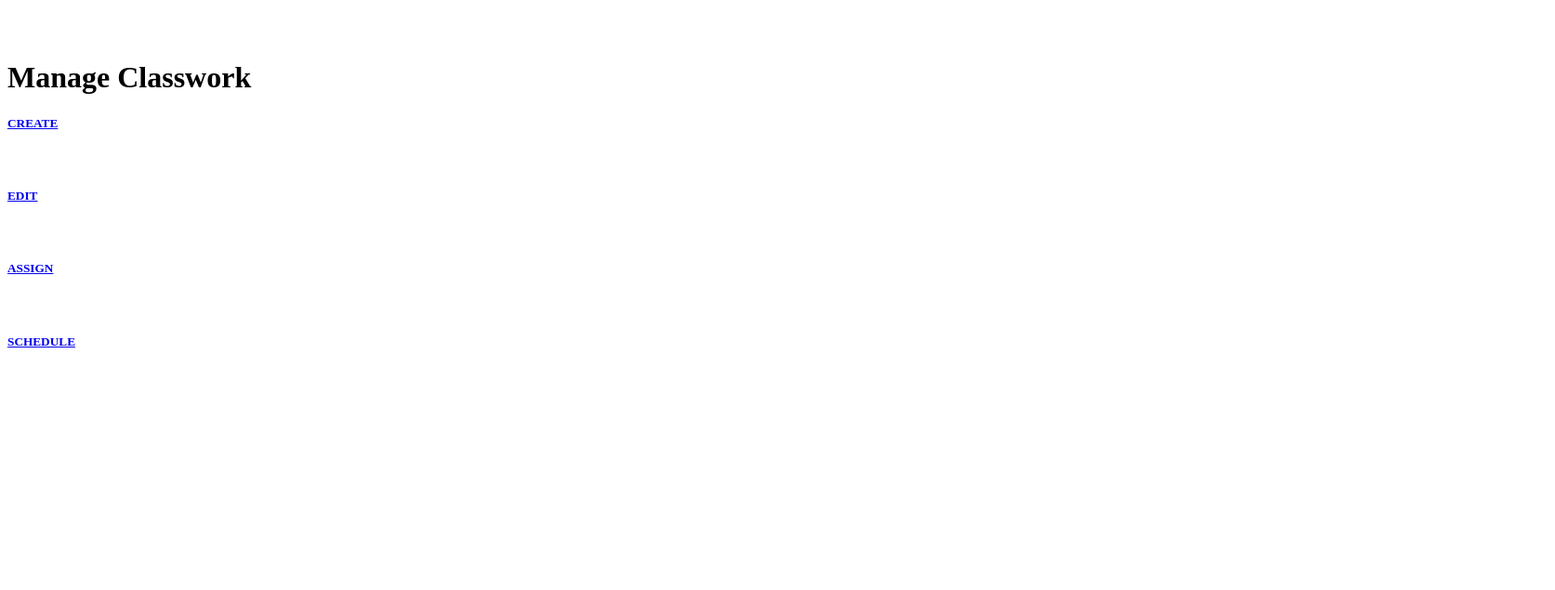
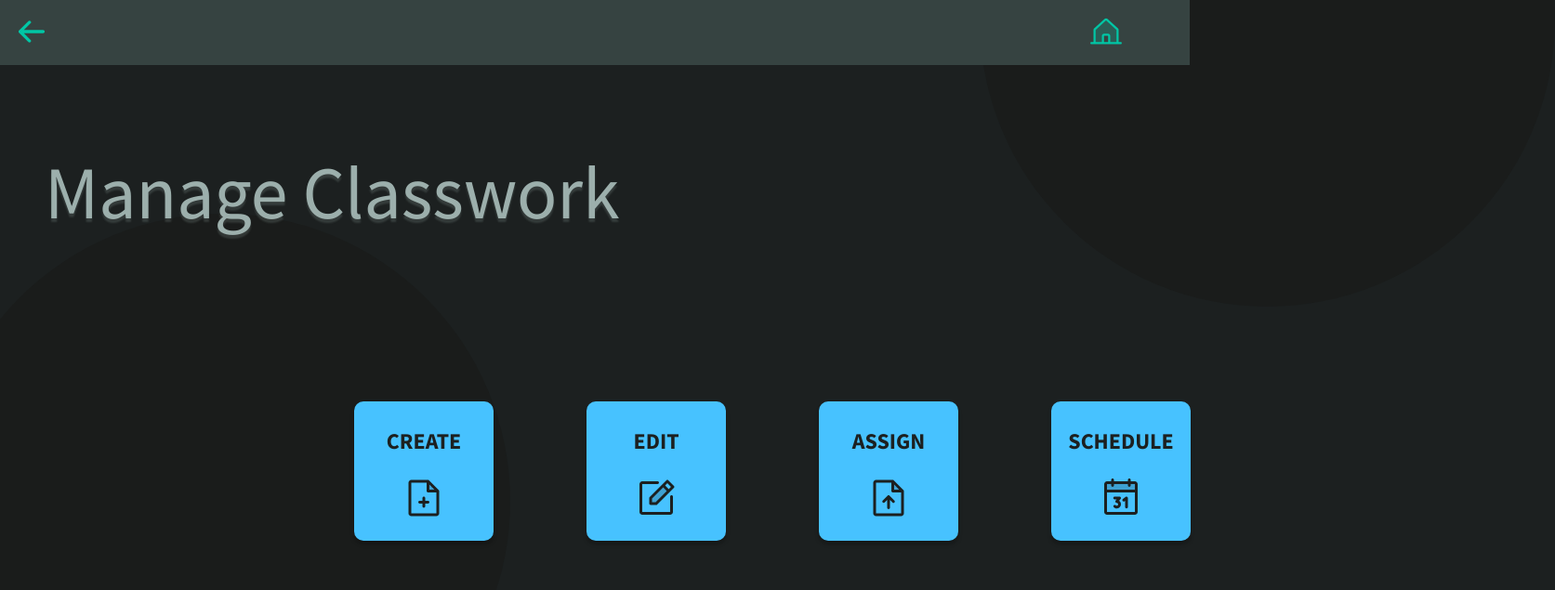
Before and after one commit to boredmathematician84/kylesproject, a plain HTML site: page views/manage.html in a window 1280 px wide. Shown: the whole page at 93% size, 1673 px wide, since content can reach past the window. Drawn offline with Linux system fonts and the light colour scheme; the site is published under a folder, as on GitHub Pages, so addresses that start at the root find nothing.

Commit message:
Update manage.html

```diff
--- a/views/manage.html
+++ b/views/manage.html
@@ -4,19 +4,19 @@
     <meta charset="UTF-8">
     <meta http-equiv="X-UA-Compatible" content="IE=edge">
     <meta name="viewport" content="width=device-width, initial-scale=1.0">
-    <link rel="stylesheet" href="/style.css">
+    <link rel="stylesheet" href="../style.css">
     <title>Document</title>
-    <script src="/script.js" defer></script>
+    <script src="../script.js" defer></script>
 </head>
 <body>
     <div class="body-container">
         <div class="nav-bar">
             <div class="nav-left">
-                <a href="#" onclick="goBack()"><img class="btn-img" src="/images/back-arrow.svg" alt=""></a>
+                <a href="#" onclick="goBack()"><img class="btn-img" src="../images/back-arrow.svg" alt=""></a>
             </div>
             <div class="nav-right">
-                <a href="#" hidden><img class="btn-img" src="/images/plus.svg" alt=""></a>
-                <a href="homepage.html"><img class="btn-img" src="/images/home.svg" alt=""></a>
+                <a href="#" hidden><img class="btn-img" src="../images/plus.svg" alt=""></a>
+                <a href="homepage.html"><img class="btn-img" src="../images/home.svg" alt=""></a>
             </div>
         </div>
         <div class="wrapper">
@@ -28,21 +28,21 @@
             <div class="tasks" id="tasks">
                 <a class="btn course" href="#">
                     <h5>CREATE</h5>
-                    <img class="btn-img" src="/images/file-plus.svg" alt="">
+                    <img class="btn-img" src="../images/file-plus.svg" alt="">
                 </a>
                 <a class="btn course" href="#">
                     <h5>EDIT</h5>
-                    <img class="btn-img" src="/images/note-pencil.svg" alt="">
+                    <img class="btn-img" src="../images/note-pencil.svg" alt="">
                 </a>
                 <a class="btn course" href="assign.html" >
                     <h5>ASSIGN</h5>
-                    <img class="btn-img" src="/images/file-uparrow.svg" alt="">
+                    <img class="btn-img" src="../images/file-uparrow.svg" alt="">
                 </a>
 
 
                 <a class="btn course" href="#">
                     <h5>SCHEDULE</h5>
-                    <img class="btn-img" src="/images/calendar.svg" alt="">
+                    <img class="btn-img" src="../images/calendar.svg" alt="">
                 </a>
 
             </div>
```
